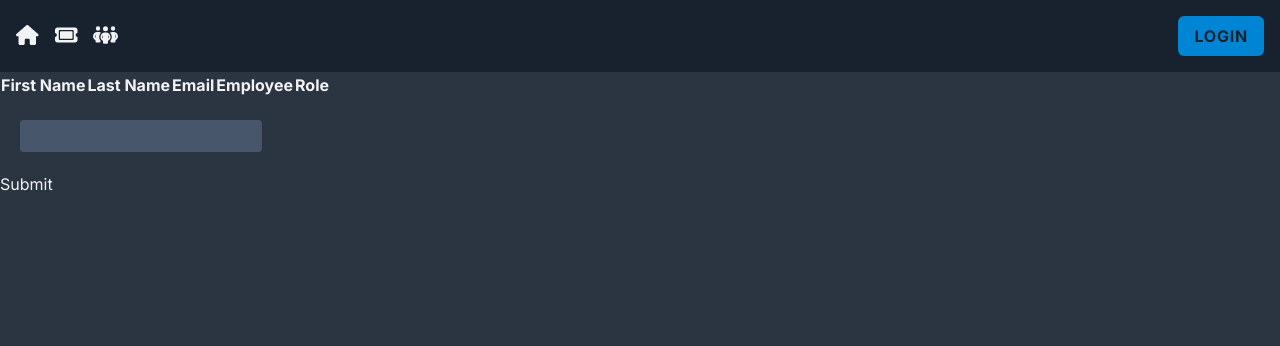
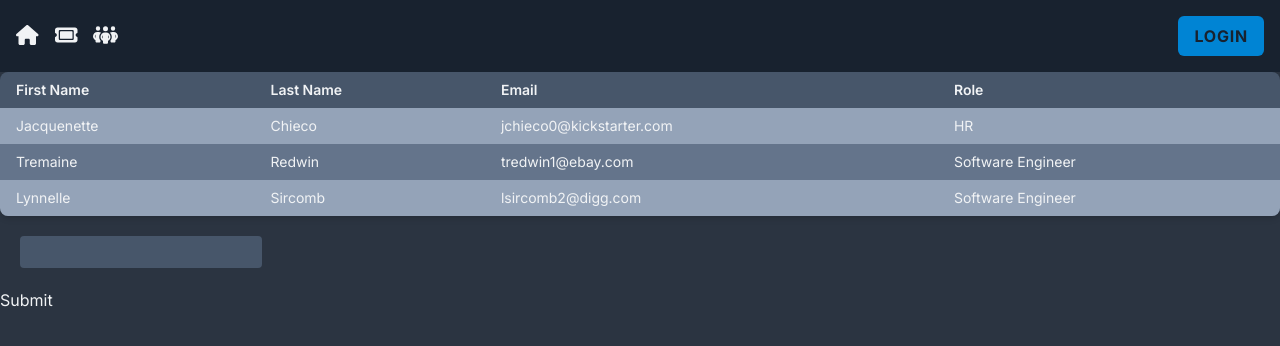
Before and after one commit to senhorgomes/next-mongodb, a Next.js app: page /team in a window 1280 px wide. Shown: the top 346 px of the page. Built offline with nearby package versions, Linux system fonts and the light colour scheme; no server answers.

Commit message:
Add css for team table

```diff
--- a/app/team/page.jsx
+++ b/app/team/page.jsx
@@ -46,25 +46,24 @@ const TeamPage = () => {
   return (
     <div>
       {/* Table of team members */}
-      <table>
+      <table class="table-auto w-full border-collapse bg-card shadow-md rounded-lg overflow-hidden">
         <thead>
           <tr>
-            <th scope="col">First Name</th>
-            <th scope="col">Last Name</th>
-            <th scope="col">Email</th>
-            <th scope="col">Employee</th>
-            <th scope="col">Role</th>
-
+            <th scope="col" class="px-4 py-2 text-left text-sm font-semibold">First Name</th>
+            <th scope="col" class="px-4 py-2 text-left text-sm font-semibold">Last Name</th>
+            <th scope="col" class="px-4 py-2 text-left text-sm font-semibold">Email</th>
+            <th scope="col" class="px-4 py-2 text-left text-sm font-semibold">Role</th>
           </tr>
         </thead>
         <tbody>
-          {}
-          <tr>
-            <th scopr="row"></th>
-            <td></td>
-            <td></td>
-            <td></td>
+          {dummyInfo.map((employee, index)=>
+          <tr class={`${index % 2 === 0 ? 'bg-slate-400' : 'bg-slate-500'} hover:bg-gray-100 transition-colors duration-200`}>
+            <td scope="row" class="px-4 py-2 text-sm">{employee.first_name}</td>
+            <td scope="row" class="px-4 py-2 text-sm">{employee.last_name}</td>
+            <td scope="row" class="px-4 py-2 text-sm">{employee.email}</td>
+            <td scope="row" class="px-4 py-2 text-sm">{employee.role}</td>
           </tr>
+          )}
         </tbody>
       </table>
       <form>
```
